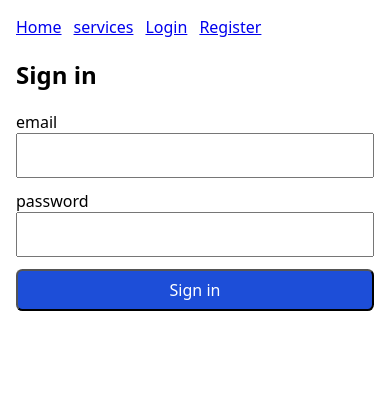
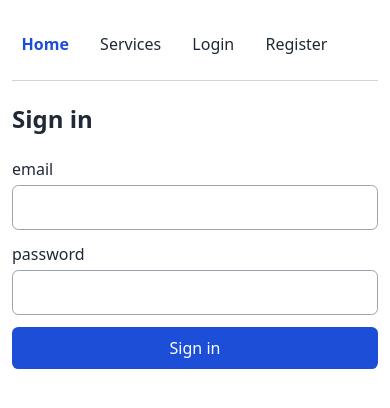
Before and after one commit to anassk01/local-services-booking, a React (Vite) app in the folder client/: page /login in a window 390 px wide. Shown: the top 408 px of the page. Built offline with nearby package versions, Linux system fonts and the light colour scheme.

Commit message:
style(frontend): improve responsive layout, navbar and home

```diff
--- a/client/src/components/Navbar.jsx
+++ b/client/src/components/Navbar.jsx
@@ -4,9 +4,9 @@ import { useContext } from "react";
 function Navbar() {
   const { user, logout } = useContext(AuthContext);
   return (
-    <nav>
-      <Link to="/">Home</Link>
-      <Link to="/services">services</Link>
+    <nav aria-label="Main navigation">
+      <Link className="nav-home" to="/">Home</Link>
+      <Link to="/services">Services</Link>
       {!user ? (
         <>
           <Link to="/login">Login</Link>
@@ -15,12 +15,12 @@ function Navbar() {
       ) : (
         <>
           <div>{user.name}</div>
-          <Link to="/profile">profile</Link>
-          <Link to="/reservations">my reservations</Link>
+          <Link to="/profile">Profile</Link>
+          <Link to="/reservations">My reservations</Link>
           <Link to="/" onClick={logout}>
-            logout
+            Logout
           </Link>
-          {user.role === "admin" && <Link to="/admin">admin Dashboard</Link>}
+          {user.role === "admin" && <Link to="/admin">Admin dashboard</Link>}
         </>
       )}
     </nav>
--- a/client/src/index.css
+++ b/client/src/index.css
@@ -1,14 +1,58 @@
+* {
+  box-sizing: border-box;
+}
+
 body {
   font-family: system-ui, sans-serif;
   margin: 1rem auto;
   padding-inline: 1rem;
   max-width: 70rem;
+  line-height: 1.5;
+  color: #1f2937;
+  overflow-wrap: anywhere;
 }
 
 nav {
   display: flex;
   gap: 0.75rem;
   flex-wrap: wrap;
+  align-items: center;
+  padding-block: 0.5rem 1rem;
+  border-bottom: 1px solid #d1d5db;
+}
+
+nav a {
+  padding: 0.5rem 0.6rem;
+  color: #1f2937;
+  text-decoration: none;
+  border-radius: 0.4rem;
+}
+
+nav a:hover {
+  background-color: #eff6ff;
+  color: #1d4ed8;
+}
+
+nav .nav-home {
+  color: #1d4ed8;
+  font-weight: 600;
+}
+
+.home {
+  padding-block: 1.5rem;
+}
+
+.home h1 {
+  margin-block: 0 0.5rem;
+}
+
+.home p {
+  max-width: 40rem;
+  color: #4b5563;
+}
+
+.home .actions {
+  margin-top: 1.25rem;
 }
 
 input,
@@ -16,6 +60,33 @@ select,
 button {
   font: inherit;
   padding: 0.6rem;
+  border: 1px solid #9ca3af;
+  border-radius: 0.4rem;
+  max-width: 100%;
+}
+
+input,
+select {
+  width: 100%;
+  min-width: 0;
+  background-color: #fff;
+}
+
+button {
+  cursor: pointer;
+}
+
+button:disabled {
+  cursor: not-allowed;
+  opacity: 0.65;
+}
+
+a:focus-visible,
+input:focus-visible,
+select:focus-visible,
+button:focus-visible {
+  outline: 2px solid #1d4ed8;
+  outline-offset: 3px;
 }
 
 form {
@@ -26,6 +97,8 @@ form {
 
 label {
   display: grid;
+  gap: 0.25rem;
+  min-width: 0;
 }
 
 .primary-action {
@@ -35,6 +108,11 @@ label {
   color: rgb(255, 255, 255);
   padding: 0.5rem 1rem;
   text-decoration: none;
+  border: 1px solid transparent;
+}
+
+.primary-action:hover {
+  background-color: #1e40af;
 }
 
 .card {
@@ -42,6 +120,7 @@ label {
   margin-block: 0.75rem;
   padding: 0.75rem 1rem;
   max-width: 30rem;
+  border-radius: 0.4rem;
 }
 
 .actions {
@@ -55,10 +134,24 @@ label {
 img {
   max-width: 100%;
   height: auto;
+  display: block;
+  border-radius: 0.25rem;
 }
 
 .service-thumbnail {
   object-fit: cover;
   width: 180px;
   height: 120px;
+  margin-bottom: 0.5rem;
 }
+
+@media (max-width: 480px) {
+  body {
+    padding-inline: 0.75rem;
+  }
+
+  h1 {
+    font-size: 1.75rem;
+    line-height: 1.2;
+  }
+}
--- a/client/src/pages/Home.jsx
+++ b/client/src/pages/Home.jsx
@@ -1,19 +1,18 @@
 import { Link } from "react-router-dom";
 function Home() {
   return (
-    <>
+    <main className="home">
       <h1>Local Services Booking</h1>
       <p>
         Find local services, book a date and time, and track your reservations.
       </p>
-      <div>
+      <div className="actions">
         <Link to="/services" className="primary-action">
           Browse services
         </Link>
-        {" — "}
         <Link to="/reservations">My reservations</Link>
       </div>
-    </>
+    </main>
   );
 }
 
```
